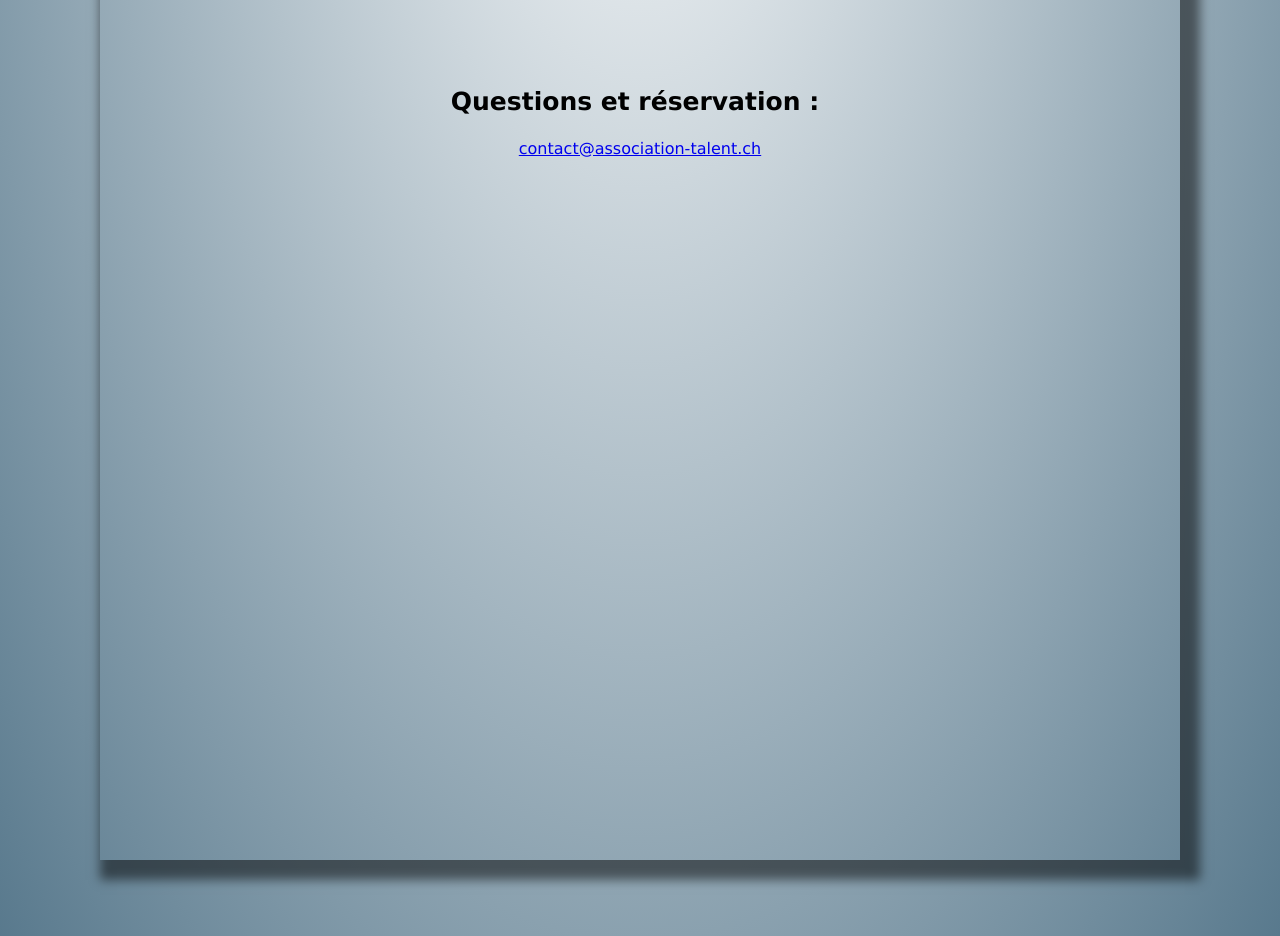
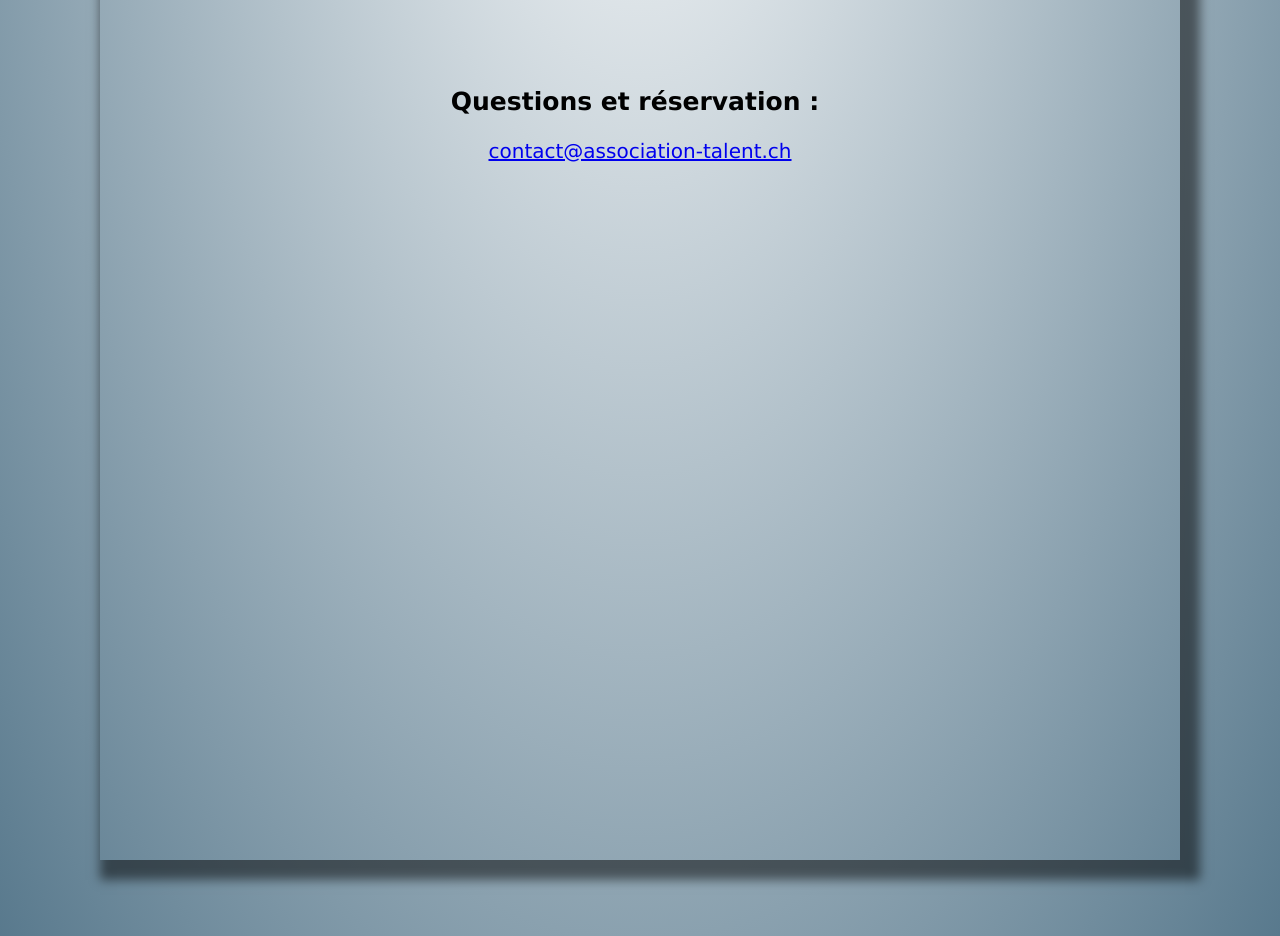
Before and after one commit to Leen7986/talent, a plain HTML site: page index.html in a window 1280 px wide. Shown: the part 1740-2676 px from the top of the page. Drawn offline with Linux system fonts and the light colour scheme.

Commit message:
10.05.2022

```diff
--- a/style_body.css
+++ b/style_body.css
@@ -189,4 +189,6 @@ h2 {
 	font-weight: bold;
 }
 
-.mail {}
+.mail {
+	font-size: 20px;
+}
```
Also changed, not shown: 1 other file.
